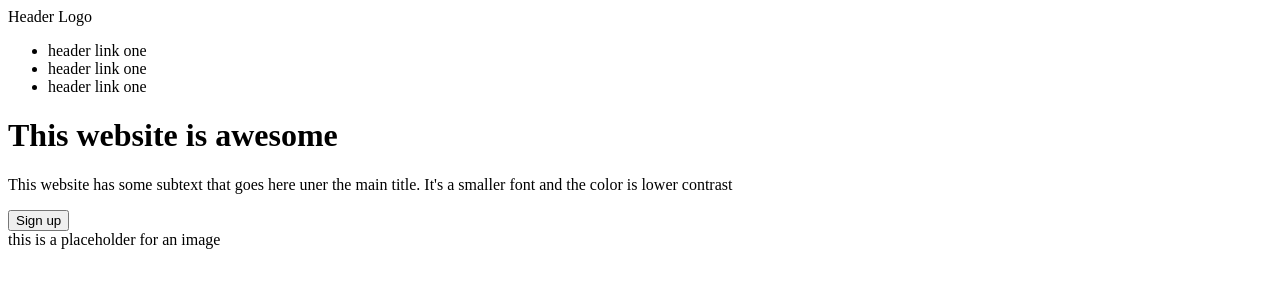
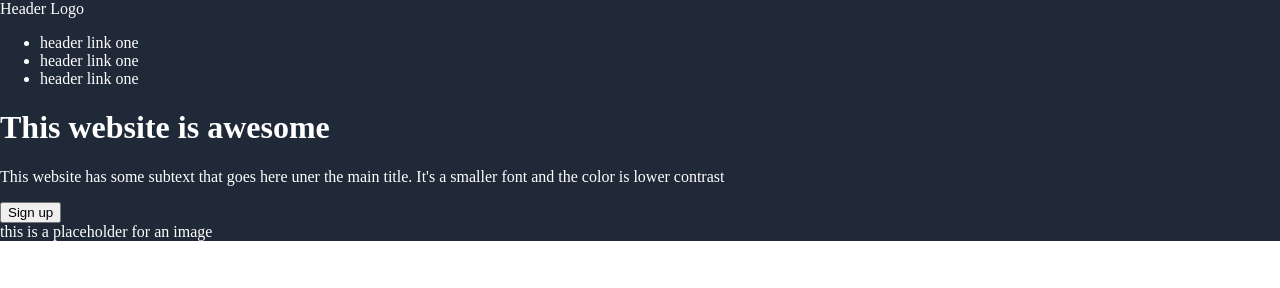
Before and after one commit to controleur/odin-landing-page, a plain HTML site: page index.html in a window 1280 px wide. Drawn offline with Linux system fonts and the light colour scheme.

Commit message:
add dark color and a div around header and hero

```diff
--- a/index.html
+++ b/index.html
@@ -7,7 +7,8 @@
     <title>Landing Page</title>
 </head>
 <body>
-    <header class="dark">
+    <div class="dark">
+        <div class="header">
             <div class="logo">Header Logo</div>
             <div class="menu">
                 <ul>
@@ -16,8 +17,8 @@
                     <li>header link one</li>
                 </ul>
             </div>
-    </header>
-    <div class="dark hero">
+        </div>
+        <div class="hero">
             <div class="left">
                 <h1>This website is awesome</h1>
                 <p>This website has some subtext that goes here uner the main title.
@@ -27,6 +28,7 @@
             </div>
             <div class="placeholder">this is a placeholder for an image</div>
         </div>
+    </div>
     <footer>
 
     </footer>
--- a/style.css
+++ b/style.css
@@ -0,0 +1,22 @@
+body{
+    display: flex;
+    flex-direction: column;
+    justify-content: center;
+    margin: 0;
+}
+
+.dark{
+    background-color: #1F2937;
+    color: white;
+}
+
+header{
+    display: flex;
+    justify-content: space-between;
+}
+header ul{
+    list-style-type: none;
+    margin: 0;
+    padding: 0;
+    display: flex;
+}
```
Lines whose indentation alone changed are shown as unchanged.
